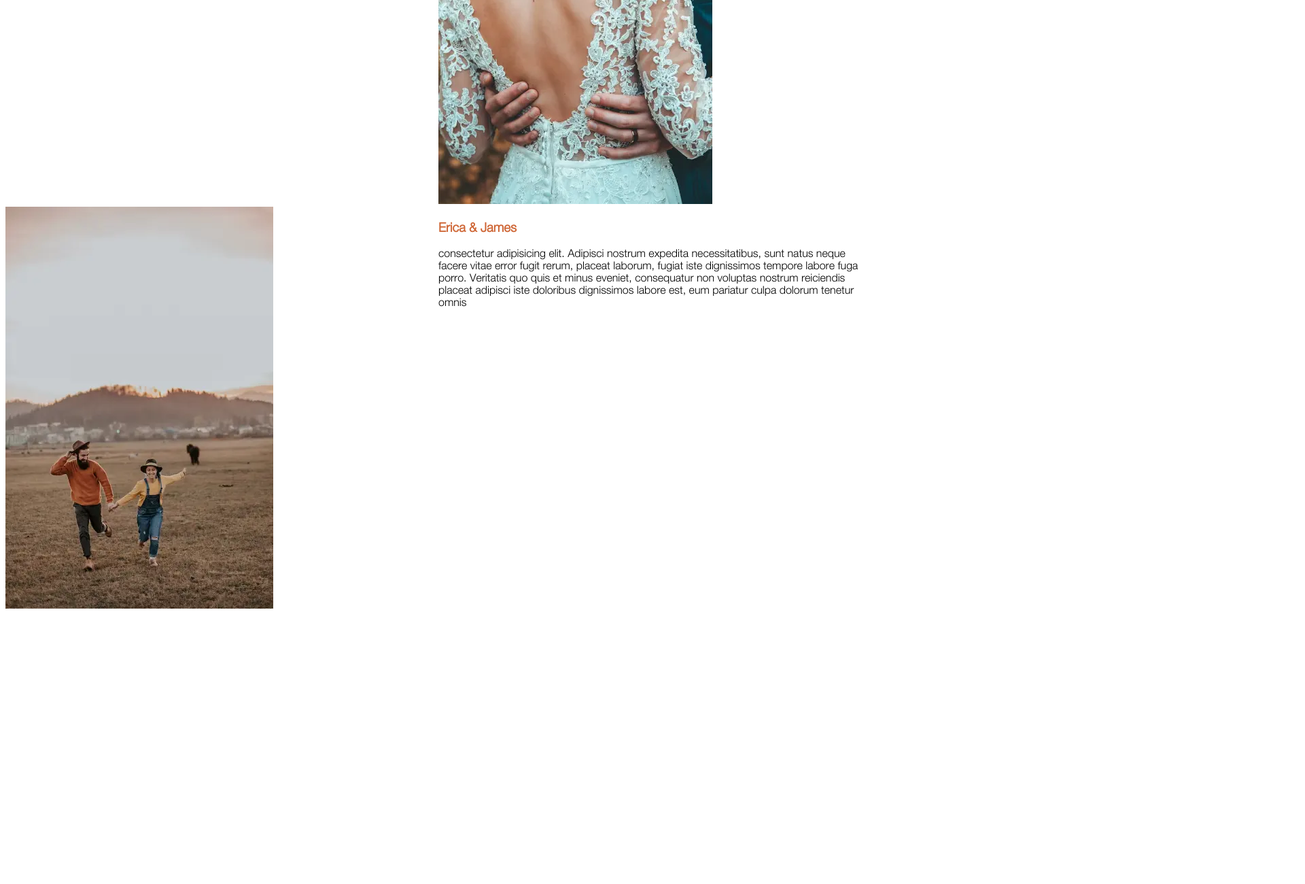
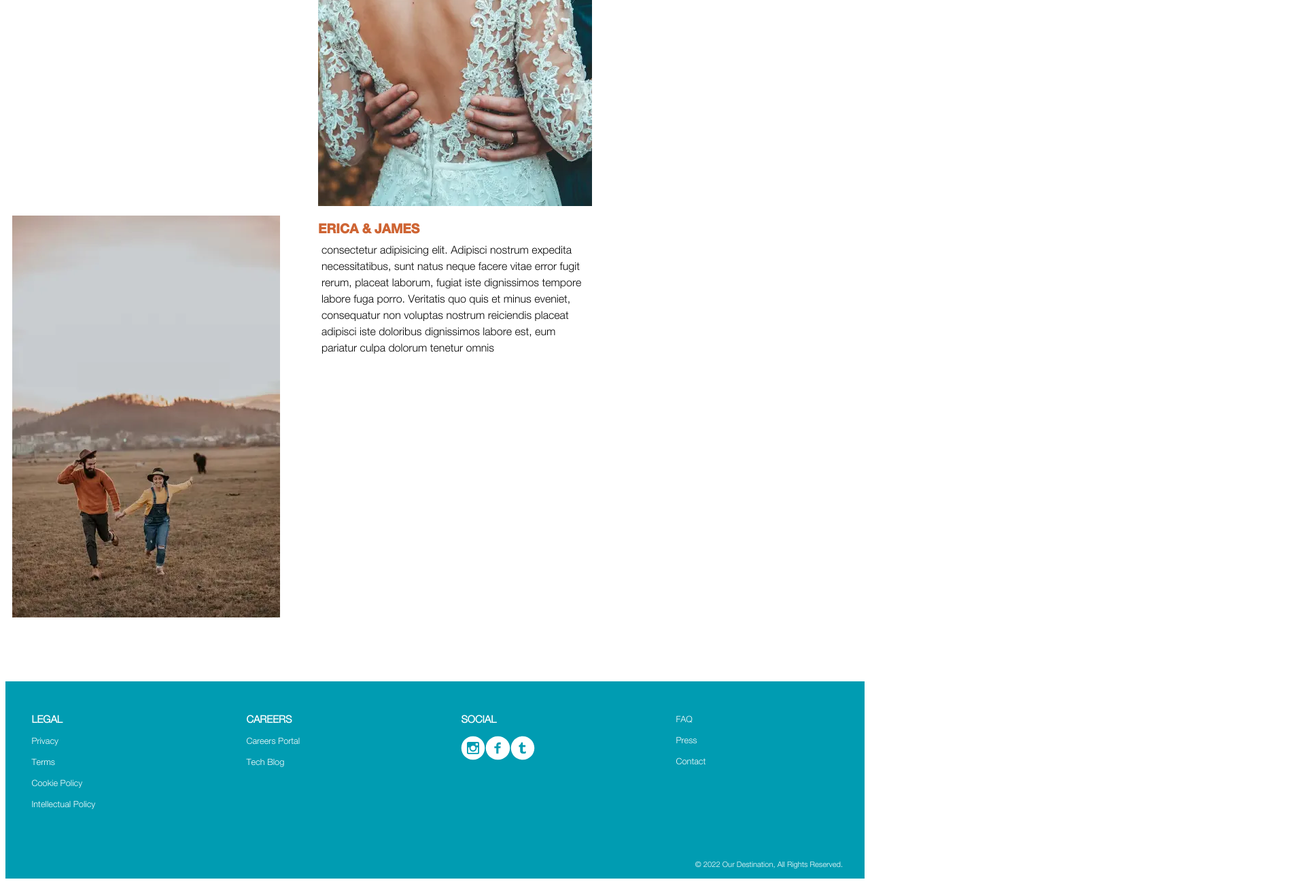
Before and after one commit to karo8062/website_v1, a plain HTML site: page couples.html in a window 1280 px wide. Shown: the part 1354-2654 px from the top of the page at 68% size, 1920 px wide, since content can reach past the window. Before the commit the page ends 2261 px from the top, so only its background shows below. Drawn offline with Linux system fonts and the light colour scheme.

Commit message:
couples almost there

```diff
--- a/couples.css
+++ b/couples.css
@@ -1,44 +1,95 @@
-/* @mediaquery til at sætte indholdet i grid når skærmen er over 660pixels*/
+.couples {
+  /* Main */
+  max-width: 900px;
+  margin-left: 10px;
+  margin-right: 10px;
+}
+img {
+  max-width: 100%;
+  margin-bottom: 10px;
+}
 
-.sign_in {
+.header_billede {
+  margin-bottom: 100px;
+}
+
+/*.sign_in {
   display: flex;
   justify-content: end;
   margin-right: var(--space-s);
-  margin-top: var(--space-m);
   font-family: helvetica_bold;
   color: var(--orange);
+  margin-bottom: 3px;
+  max-width: none;
 }
 
-nav ul li {
-  margin-left: -4rem;
+.logo {
+  display: flex;
+  justify-content: left;
+}
+
+header nav {
+  overflow-x: auto;
+}
+
+header nav ul {
+  margin-top: 1.6rem;
+  /*padding: 0.2rem;
+  margin-left: 250px;
+  gap: 10px;
+  display: flex;
+  justify-content: center;
+  list-style: none;
+  max-width: none;
+}
+
+header nav li {
+  text-align: center;
+  width: 7rem;
+  flex-shrink: 0;
+  max-width: none;
+}
+
+a {
+  font-family: helvetica_bold;
   text-decoration: none;
-  font-family: helvetica_bold;
-  list-style-type: none;
-  line-height: 1.5rem;
+  font-size: 0.9rem;
   color: var(--blue);
 }
+
+a:hover {
+  color: var(--orange);
+}
+*/
+.couples h3 {
+  font-family: helvetica_bold;
+  font-size: 1.2rem;
+  line-height: 0;
+  color: var(--orange);
+}
+.blå {
+  color: var(--blue);
+}
+.couples p {
+  max-width: 45ch;
+  font-size: 1rem;
+  color: rgb(10, 10, 10);
+  line-height: 1.5;
+  margin-left: 5px;
+  margin-right: 10px;
+  margin-top: 10px;
+  margin-bottom: 30px;
+}
+
+/* @mediaquery til at sætte indholdet i grid når skærmen er over 660pixels*/
 @media (min-width: 600px) {
   .grid_1-1 {
     display: grid;
     grid-template-columns: 1fr 1fr;
-    gap: 10px;
+    gap: 0px;
   }
   /* order så billedet kommer først i mobile version men sidst i web-version*/
   .order {
     order: 1;
   }
 }
-h3 {
-  font-family: helvetica_light;
-  font-size: ;
-  line-height: ;
-  font-weight: ;
-  margin-bottom: ;
-  color: var(--orange);
-}
-.blå {
-  color: var(--blue);
-}
-.couples {
-  padding: ;
-}
--- a/couples.html
+++ b/couples.html
@@ -30,7 +30,7 @@
           <img src="fotos/couples_1.webp" alt="Paula&Jack" />
         </div>
         <div class="element_2">
-          <h3>Paula & Jack</h3>
+          <h3>PAULA & JACK</h3>
           <p>consectetur adipisicing elit. Adipisci nostrum expedita necessitatibus, sunt natus neque facere vitae error fugit rerum, placeat laborum, fugiat iste dignissimos tempore labore fuga porro. Veritatis quo quis et minus eveniet, consequatur non voluptas nostrum reiciendis placeat adipisci iste doloribus dignissimos labore est, eum pariatur culpa dolorum tenetur omnis</p>
         </div>
       </div>
@@ -39,7 +39,7 @@
           <img src="fotos/couples_2.webp" alt="Emma&Chris" />
         </div>
         <div class="element_4">
-          <h3 class="blå">Emma & Chris</h3>
+          <h3 class="blå">EMMA & CHRIS</h3>
           <p>consectetur adipisicing elit. Adipisci nostrum expedita necessitatibus, sunt natus neque facere vitae error fugit rerum, placeat laborum, fugiat iste dignissimos tempore labore fuga porro. Veritatis quo quis et minus eveniet, consequatur non voluptas nostrum reiciendis placeat adipisci iste doloribus dignissimos labore est, eum pariatur culpa dolorum tenetur omnis</p>
         </div>
       </div>
@@ -48,11 +48,41 @@
           <img src="fotos/couples_3.webp" alt="Erica&James" />
         </div>
         <div class="element_6">
-          <h3>Erica & James</h3>
+          <h3>ERICA & JAMES</h3>
           <p>consectetur adipisicing elit. Adipisci nostrum expedita necessitatibus, sunt natus neque facere vitae error fugit rerum, placeat laborum, fugiat iste dignissimos tempore labore fuga porro. Veritatis quo quis et minus eveniet, consequatur non voluptas nostrum reiciendis placeat adipisci iste doloribus dignissimos labore est, eum pariatur culpa dolorum tenetur omnis</p>
         </div>
       </div>
     </main>
+    <footer>
+      <div class="grid_1-1-1">
+        <div class="col1">
+          <h3>LEGAL</h3>
+          <p>Privacy</p>
+          <p>Terms</p>
+          <p>Cookie Policy</p>
+          <p>Intellectual Policy</p>
+        </div>
+        <div class="col2">
+          <h3>CAREERS</h3>
+          <p>Careers Portal</p>
+          <p>Tech Blog</p>
+        </div>
+        <div class="col3">
+          <h3>SOCIAL</h3>
+          <div class="container">
+            <img src="ikoner/insta.svg" alt="insta" />
+            <img src="ikoner/fb.svg" alt="fb" />
+            <img src="ikoner/twitter.svg" alt="twitter" />
+          </div>
+        </div>
+        <div class="col4">
+          <p>FAQ</p>
+          <p>Press</p>
+          <p>Contact</p>
+        </div>
+        <p id="copy">© 2022 Our Destination, All Rights Reserved.</p>
+      </div>
+    </footer>
   </body>
   <script src="script.js"></script>
 </html>
```
